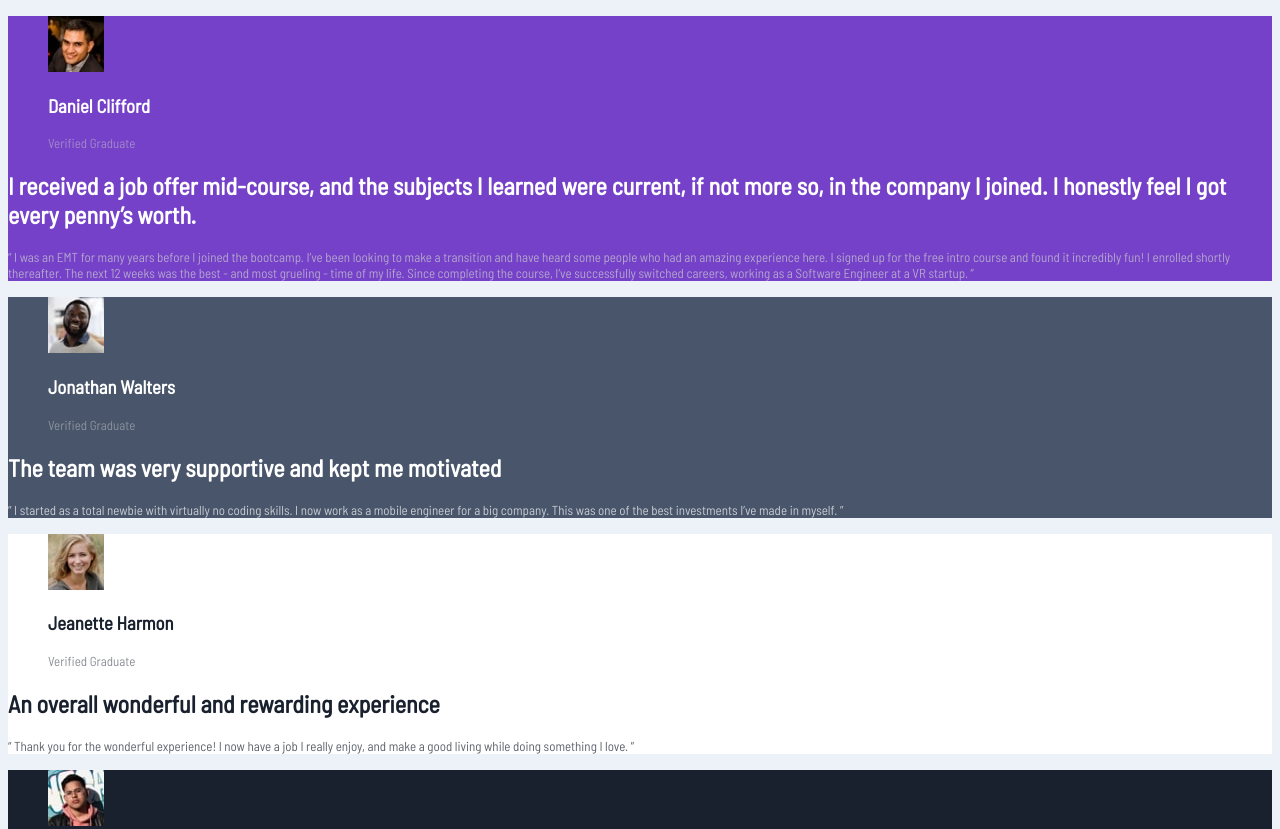
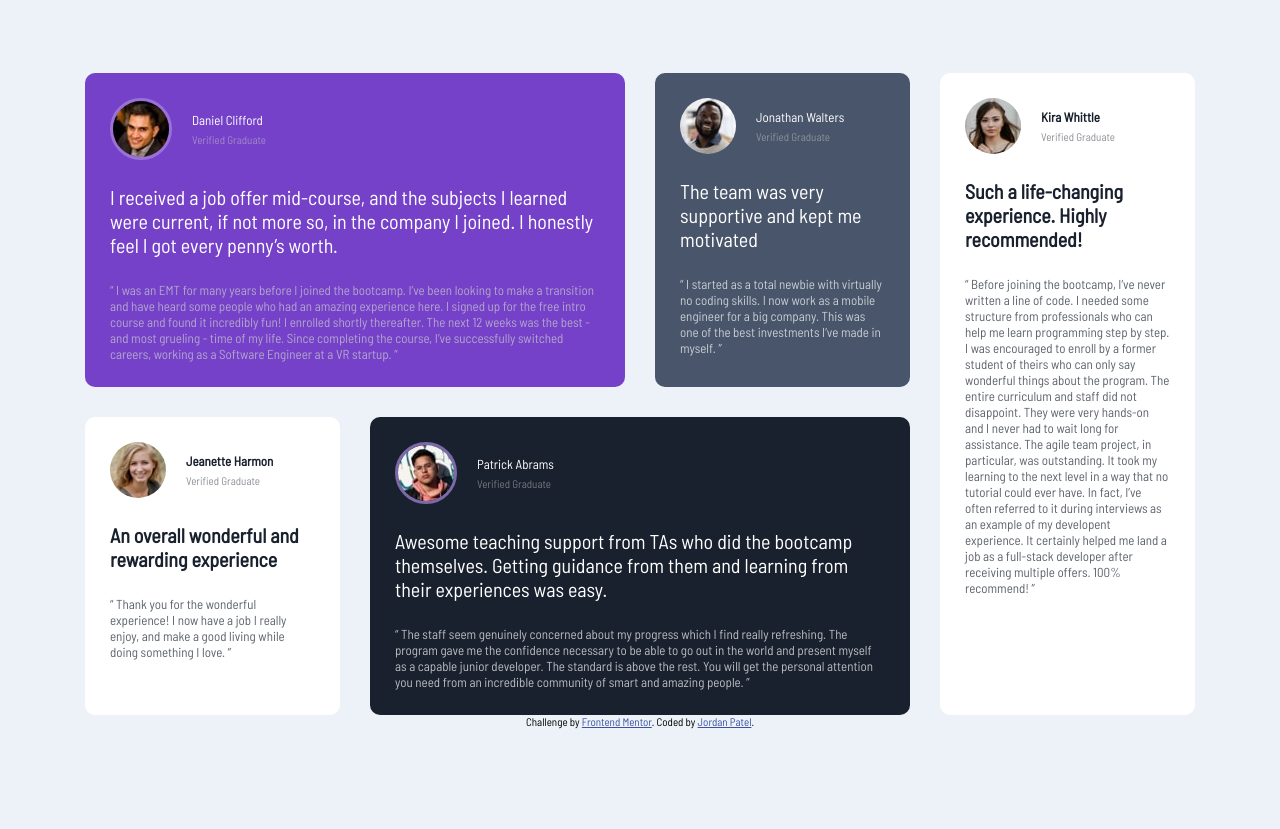
Before and after one commit to JordansGit/testimonials-grid-section, a plain HTML site: page index.html in a window 1280 px wide. Shown: the top 829 px of the page. After the commit the page ends 800 px from the top, so only its background shows below. Drawn offline with Linux system fonts and the light colour scheme.

Commit message:
more css syling

```diff
--- a/css/style.css
+++ b/css/style.css
@@ -2,73 +2,163 @@
 
 body {
   font-family: 'Barlow Semi Condensed', sans-serif;
-  background-color: hsl(210, 46%, 95%)
+  background-color: hsl(210, 46%, 95%);
+  height: 100vh;
+  display: flex;
+  justify-content: center;
+  align-items: center;
+  flex-direction: column;
+  margin: 0;
+}
+
+.container {
+  display: grid;
+  grid-template-columns: 255px 255px 255px 255px;
+  grid-gap: 30px;
+}
+
+/* TEXT */
+
+h1 {
+  /* font-size: */
+  font-weight: 600;
+  color:hsl(0, 0%, 100%);
+}
 
 
+h3 {
+  /* font-size: */
+  font-weight: 500;
+  color:hsl(0, 0%, 100%);
 }
 
-h1, h3 {
+.item3 h3, .item5 h3 {
   font-weight: 600;
-  color:hsl(0, 0%, 100%);
+}
 
+.item1 h1, .item2 h1, .item4 h1 {
+  font-weight: 500;
+}
+
+
+
+
+h1 {
+  font-size: 20px
 }
 
 p {
   font-size: 13px;
   font-weight: 500;
   color: hsla(0, 0%, 100%, 0.7);
+}
 
-}
+/* COLOURS */
 
 figure h3 {
   color:hsl(0, 0%, 100%);
+  font-size: 13px
 }
 
 figure p {
   color: hsla(0, 0%, 81%, 0.5);
+  font-size: 11px
 }
 
-.third h1, .third h3, .fifth h1, .fifth h3 {
+.item3 h1, .item3 h3, .item5 h1, .item5 h3 {
   color: hsl(219, 29%, 14%);
 }
 
-.third figure p, .fifth figure p {
+.item3 figure p, .item5 figure p {
   color: hsla(219, 29%, 14%, 0.5)
 }
 
-.third p, .fifth p {
+.item3 p, .item5 p {
   color: hsla(219, 29%, 14%, 0.7)
 }
 
 
-.first figure p, .first figure p {
+.item1 figure p, .item1 figure p {
   color: hsla(0, 0%, 81%, 0.5)
 }
 
-.first p, .first p {
+.item1 p, .item1 p {
   color: hsla(0, 0%, 81%, 0.7)
 }
 
 
-
-.first {
-  background-color: hsl(263, 55%, 52%);
+.item1 img, .item4 img {
+  border: 3px solid hsla(263, 55%, 70%, 0.7)
 }
 
-.second {
-  background-color: hsl(217, 19%, 35%);
+
+.item1 {
+  background-color: hsl(263, 55%, 52%);
+  grid-column-start: 1;
+  grid-column-end: 3;
+
 }
 
-.third {
-  background-color: hsl(0, 0%, 100%);
+.item2 {
+  background-color: hsl(217, 19%, 35%);
+  grid-column-start: 3;
+  grid-column-end: 4;
+
 }
 
-.fourth {
-  background-color: hsl(219, 29%, 14%);
+.item3 {
+  background-color: hsl(0, 0%, 100%);
+  grid-row-start: 2;
+  grid-row-end: 3;
+  grid-column-start: 1;
+  grid-column-end: 2;
+
 }
 
-.fifth {
+.item4 {
+  background-color: hsl(219, 29%, 14%);
+  grid-row-start: 2;
+  grid-row-end: 3;
+  grid-column-start: 2;
+  grid-column-end: 4;
+
+}
+
+.item5 {
   background-color: hsl(0, 0%, 100%);
+  grid-row-start: 1;
+  grid-row-end: 3;
+  grid-column-start: 4;
+  grid-column-end: 5;
+
+}
+
+
+/* ... */
+
+
+article {
+  border-radius: 10px;
+}
+
+article figure, article h1, article p {
+  margin: 25px;
+}
+
+figure {
+  display: flex;
+  align-items: center;
+  margin: 0;
+}
+
+figure img {
+  height: 100%;
+  border-radius: 75%;
+  margin-right: 20px;
+}
+
+figure h3, figure p {
+  margin: 5px 0;
 }
 
 
--- a/index.html
+++ b/index.html
@@ -13,7 +13,7 @@
 <body>
   <div class="container">
 
-    <article class="first">
+    <article class="item1">
       <figure>
         <img src="./images/image-daniel.jpg" alt="">
         <figcaption>
@@ -34,7 +34,7 @@
       </p>
     </article>
 
-    <article class="second">
+    <article class="item2">
       <figure>
         <img src="./images/image-jonathan.jpg" alt="">
         <figcaption>
@@ -51,7 +51,7 @@
       </p>
     </article>
 
-    <article class="third">
+    <article class="item3">
       <figure>
         <img src="./images/image-jeanette.jpg" alt="">
         <figcaption>
@@ -68,7 +68,7 @@
       </p>
     </article>
 
-    <article class="fourth">
+    <article class="item4">
       <figure>
         <img src="./images/image-patrick.jpg" alt="">
         <figcaption>
@@ -88,7 +88,7 @@
       </p>
     </article>
 
-    <article class="fifth">
+    <article class="item5">
       <figure>
         <img src="./images/image-kira.jpg" alt="">
         <figcaption>
```
